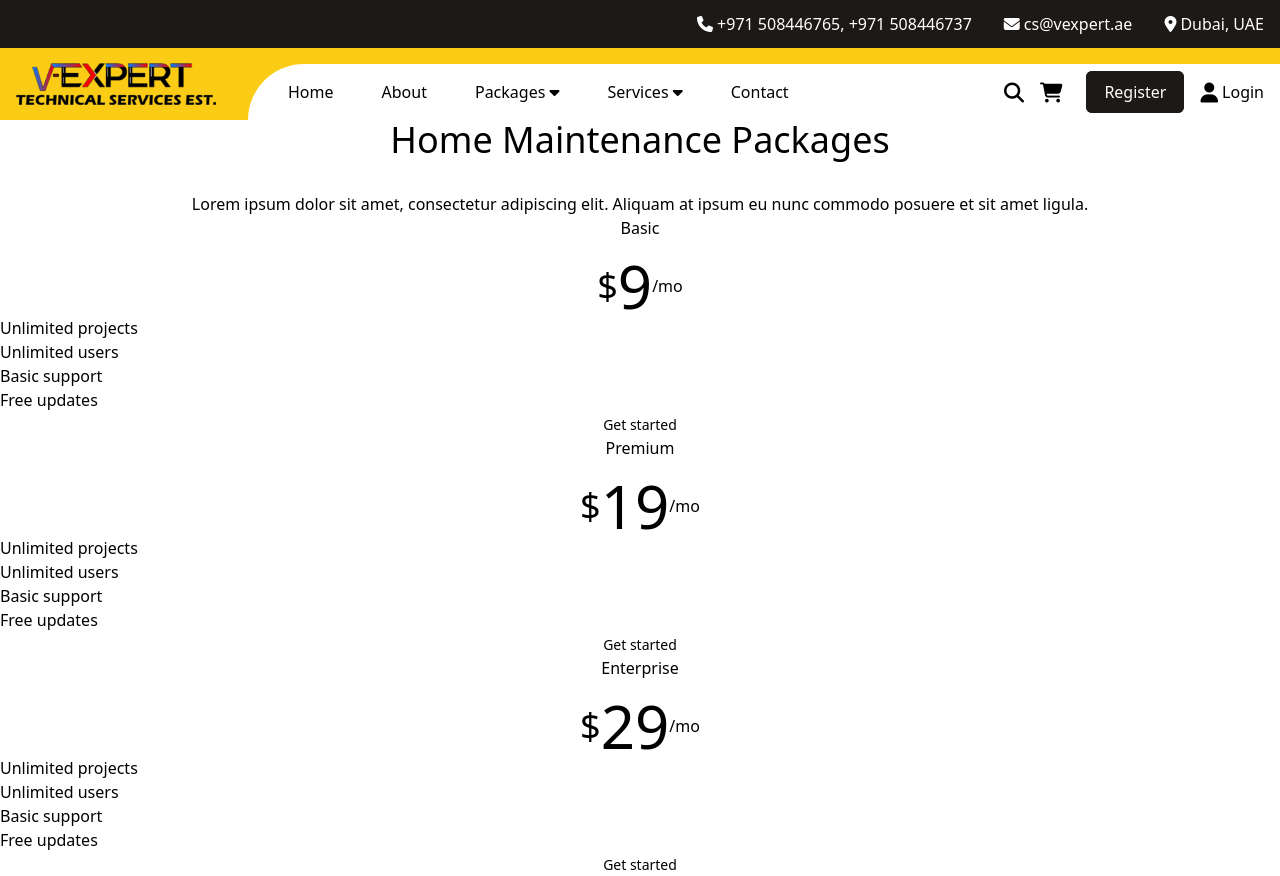
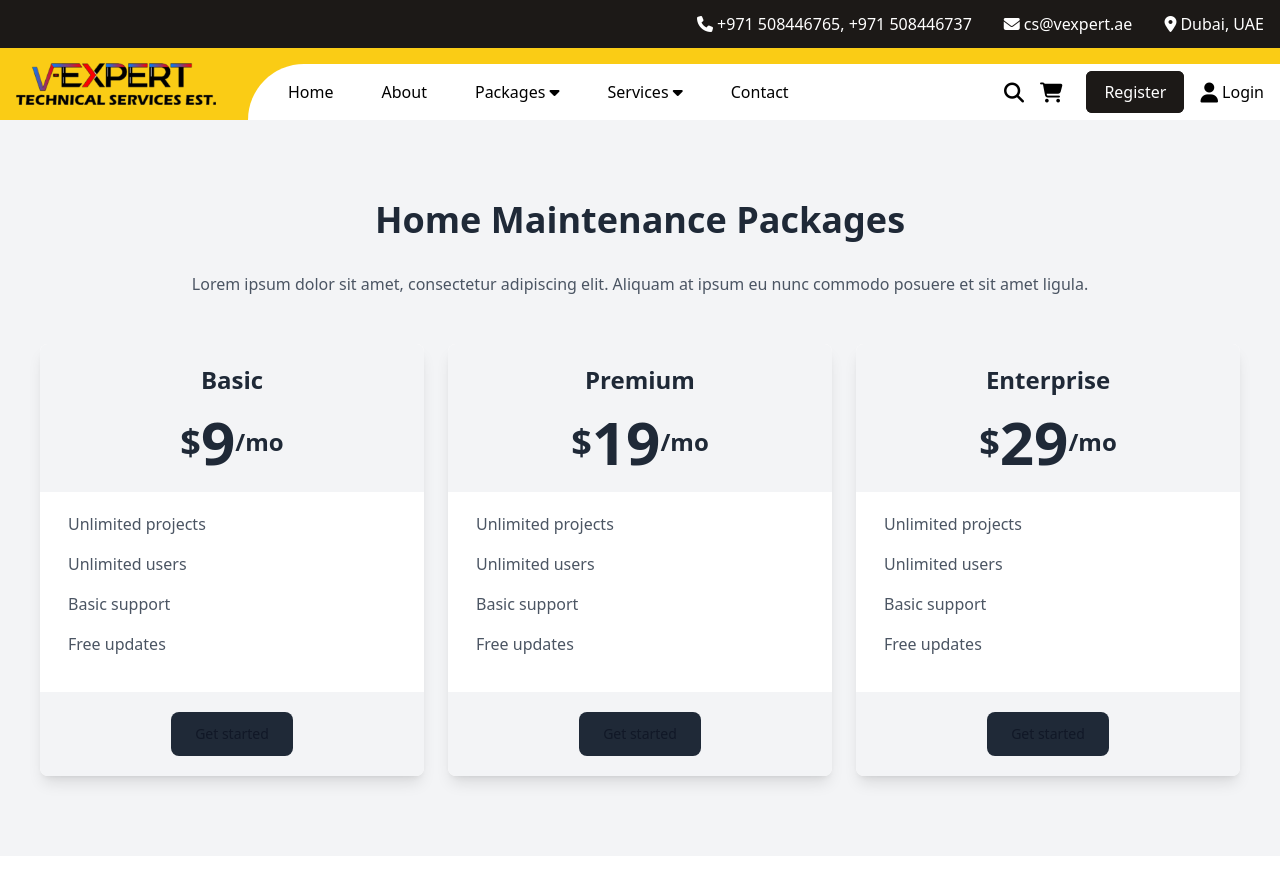
Before and after one commit to Anubhav-Pathak/V-Expert, a React (Create React App) app in the folder client/: page /packages in a window 1280 px wide. Built offline with nearby package versions, Linux system fonts and the light colour scheme.

Commit message:
Updated Package

```diff
--- a/client/src/assests/css/home.css
+++ b/client/src/assests/css/home.css
@@ -48,6 +48,34 @@
 
 .stats-clip{
     clip-path: polygon(0 0, 100% 0, 100% 75%, 90% 100%, 0 100%, 0% 50%);
+}
+
+/* ---------------------------------------------------------- */
+/* ---------------------- Services --------------------- */
+/* ---------------------------------------------------------- */
+
+.package-card{
+    position: relative;
+    border: 2px solid rgb(250 204 21);
+    border-top-right-radius: 20px;
+    border-bottom-left-radius: 20px;
+}
+.package-card::after, .package-card::before{
+    content: '';
+    position: absolute;
+    width: 30px;
+    height: 30px;
+    background-color: rgb(250 204 21);
+}
+.package-card::before{
+    clip-path: polygon(0 0, 0 100%, 100% 0);
+    top: 0;
+    left: 0;
+}
+.package-card::after{
+    clip-path: polygon(100% 100%, 0 100%, 100% 0);
+    bottom: 0;
+    right: 0;
 }
 
 /* ---------------------------------------------------------- */
--- a/client/src/assests/css/tailwind/output.css
+++ b/client/src/assests/css/tailwind/output.css
@@ -559,6 +559,40 @@ video {
   --tw-backdrop-sepia:  ;
 }
 
+.container {
+  width: 100%;
+}
+
+@media (min-width: 640px) {
+  .container {
+    max-width: 640px;
+  }
+}
+
+@media (min-width: 768px) {
+  .container {
+    max-width: 768px;
+  }
+}
+
+@media (min-width: 1024px) {
+  .container {
+    max-width: 1024px;
+  }
+}
+
+@media (min-width: 1280px) {
+  .container {
+    max-width: 1280px;
+  }
+}
+
+@media (min-width: 1536px) {
+  .container {
+    max-width: 1536px;
+  }
+}
+
 .absolute {
   position: absolute;
 }
@@ -596,16 +630,12 @@ video {
   top: 43px;
 }
 
-.top-\[-10px\] {
-  top: -10px;
+.top-\[-50px\] {
+  top: -50px;
 }
 
-.top-\[-30px\] {
-  top: -30px;
-}
-
-.top-\[-50px\] {
-  top: -50px;
+.bottom-8 {
+  bottom: 2rem;
 }
 
 .z-50 {
@@ -616,16 +646,8 @@ video {
   z-index: 10;
 }
 
-.z-40 {
-  z-index: 40;
-}
-
 .row-span-full {
   grid-row: 1 / -1;
-}
-
-.m-0 {
-  margin: 0px;
 }
 
 .mx-4 {
@@ -636,6 +658,16 @@ video {
 .mx-auto {
   margin-left: auto;
   margin-right: auto;
+}
+
+.-mx-3 {
+  margin-left: -0.75rem;
+  margin-right: -0.75rem;
+}
+
+.mx-3 {
+  margin-left: 0.75rem;
+  margin-right: 0.75rem;
 }
 
 .mr-4 {
@@ -674,20 +706,24 @@ video {
   margin-top: 0.5rem;
 }
 
+.mb-12 {
+  margin-bottom: 3rem;
+}
+
+.mb-6 {
+  margin-bottom: 1.5rem;
+}
+
 .mt-4 {
   margin-top: 1rem;
 }
 
-.mt-\[-10px\] {
-  margin-top: -10px;
+.mb-4 {
+  margin-bottom: 1rem;
 }
 
-.mt-\[-100px\] {
-  margin-top: -100px;
-}
-
-.mt-\[-140px\] {
-  margin-top: -140px;
+.ml-2 {
+  margin-left: 0.5rem;
 }
 
 .block {
@@ -718,16 +754,32 @@ video {
   height: 100vh;
 }
 
-.h-0\.5 {
-  height: 0.125rem;
-}
-
-.h-0 {
-  height: 0px;
+.h-\[400px\] {
+  height: 400px;
 }
 
 .h-1 {
   height: 0.25rem;
+}
+
+.h-\[200px\] {
+  height: 200px;
+}
+
+.h-\[300px\] {
+  height: 300px;
+}
+
+.h-\[250px\] {
+  height: 250px;
+}
+
+.h-\[2200px\] {
+  height: 2200px;
+}
+
+.h-\[220px\] {
+  height: 220px;
 }
 
 .min-h-\[100vh\] {
@@ -736,6 +788,10 @@ video {
 
 .min-h-full {
   min-height: 100%;
+}
+
+.min-h-\[200px\] {
+  min-height: 200px;
 }
 
 .w-\[100\%\] {
@@ -754,10 +810,6 @@ video {
   width: 100%;
 }
 
-.w-\[200px\] {
-  width: 200px;
-}
-
 .w-\[50px\] {
   width: 50px;
 }
@@ -770,28 +822,28 @@ video {
   max-width: 1400px;
 }
 
-.max-w-\[150px\] {
-  max-width: 150px;
+.max-w-sm {
+  max-width: 24rem;
+}
+
+.max-w-\[800px\] {
+  max-width: 800px;
+}
+
+.max-w-\[1000px\] {
+  max-width: 1000px;
 }
 
 .cursor-pointer {
   cursor: pointer;
 }
 
-.grid-cols-2 {
-  grid-template-columns: repeat(2, minmax(0, 1fr));
+.grid-cols-\[35\%_65\%\] {
+  grid-template-columns: 35% 65%;
 }
 
-.grid-cols-\[30\%_70\%\] {
-  grid-template-columns: 30% 70%;
-}
-
-.grid-cols-\[40\%_60\%\] {
-  grid-template-columns: 40% 60%;
-}
-
-.grid-cols-\[35\%_65\%\] {
-  grid-template-columns: 35% 65%;
+.grid-cols-1 {
+  grid-template-columns: repeat(1, minmax(0, 1fr));
 }
 
 .grid-rows-3 {
@@ -808,18 +860,6 @@ video {
 
 .flex-wrap-reverse {
   flex-wrap: wrap-reverse;
-}
-
-.place-items-start {
-  place-items: start;
-}
-
-.place-items-center {
-  place-items: center;
-}
-
-.place-items-stretch {
-  place-items: stretch;
 }
 
 .items-center {
@@ -846,13 +886,8 @@ video {
   gap: 2rem;
 }
 
-.gap-10 {
-  gap: 2.5rem;
-}
-
-.gap-x-8 {
-  -webkit-column-gap: 2rem;
-          column-gap: 2rem;
+.gap-4 {
+  gap: 1rem;
 }
 
 .gap-x-4 {
@@ -860,12 +895,8 @@ video {
           column-gap: 1rem;
 }
 
-.gap-y-4 {
-  row-gap: 1rem;
-}
-
-.gap-y-8 {
-  row-gap: 2rem;
+.overflow-hidden {
+  overflow: hidden;
 }
 
 .rounded-md {
@@ -878,6 +909,10 @@ video {
 
 .rounded {
   border-radius: 0.25rem;
+}
+
+.rounded-lg {
+  border-radius: 0.5rem;
 }
 
 .border-2 {
@@ -909,25 +944,22 @@ video {
   background-color: rgb(28 25 23 / var(--tw-bg-opacity));
 }
 
-.bg-yellow-500 {
+.bg-gray-100 {
   --tw-bg-opacity: 1;
-  background-color: rgb(234 179 8 / var(--tw-bg-opacity));
+  background-color: rgb(243 244 246 / var(--tw-bg-opacity));
+}
+
+.bg-gray-800 {
+  --tw-bg-opacity: 1;
+  background-color: rgb(31 41 55 / var(--tw-bg-opacity));
 }
 
 .p-4 {
   padding: 1rem;
 }
 
-.p-0 {
-  padding: 0px;
-}
-
-.p-8 {
-  padding: 2rem;
-}
-
-.p-12 {
-  padding: 3rem;
+.p-5 {
+  padding: 1.25rem;
 }
 
 .py-2 {
@@ -955,11 +987,6 @@ video {
   padding-bottom: 2rem;
 }
 
-.px-16 {
-  padding-left: 4rem;
-  padding-right: 4rem;
-}
-
 .px-8 {
   padding-left: 2rem;
   padding-right: 2rem;
@@ -970,19 +997,24 @@ video {
   padding-bottom: 3rem;
 }
 
-.py-16 {
-  padding-top: 4rem;
-  padding-bottom: 4rem;
-}
-
-.py-14 {
-  padding-top: 3.5rem;
-  padding-bottom: 3.5rem;
-}
-
 .py-7 {
   padding-top: 1.75rem;
   padding-bottom: 1.75rem;
+}
+
+.px-6 {
+  padding-left: 1.5rem;
+  padding-right: 1.5rem;
+}
+
+.py-20 {
+  padding-top: 5rem;
+  padding-bottom: 5rem;
+}
+
+.py-3 {
+  padding-top: 0.75rem;
+  padding-bottom: 0.75rem;
 }
 
 .pl-2 {
@@ -1028,9 +1060,14 @@ video {
   line-height: 1.75rem;
 }
 
-.text-9xl {
-  font-size: 8rem;
+.text-7xl {
+  font-size: 4.5rem;
   line-height: 1;
+}
+
+.text-xs {
+  font-size: 0.75rem;
+  line-height: 1rem;
 }
 
 .text-4xl {
@@ -1038,9 +1075,9 @@ video {
   line-height: 2.5rem;
 }
 
-.text-8xl {
-  font-size: 6rem;
-  line-height: 1;
+.text-2xl {
+  font-size: 1.5rem;
+  line-height: 2rem;
 }
 
 .text-6xl {
@@ -1048,9 +1085,9 @@ video {
   line-height: 1;
 }
 
-.text-7xl {
-  font-size: 4.5rem;
-  line-height: 1;
+.text-sm {
+  font-size: 0.875rem;
+  line-height: 1.25rem;
 }
 
 .text-3xl {
@@ -1058,18 +1095,28 @@ video {
   line-height: 2.25rem;
 }
 
-.text-sm {
-  font-size: 0.875rem;
-  line-height: 1.25rem;
+.font-bold {
+  font-weight: 700;
 }
 
-.text-xs {
-  font-size: 0.75rem;
-  line-height: 1rem;
+.font-semibold {
+  font-weight: 600;
 }
 
 .leading-4 {
   line-height: 1rem;
+}
+
+.leading-3 {
+  line-height: .75rem;
+}
+
+.leading-normal {
+  line-height: 1.5;
+}
+
+.leading-relaxed {
+  line-height: 1.625;
 }
 
 .text-black {
@@ -1087,14 +1134,25 @@ video {
   color: rgb(250 204 21 / var(--tw-text-opacity));
 }
 
-.text-yellow-600 {
+.text-gray-800 {
   --tw-text-opacity: 1;
-  color: rgb(202 138 4 / var(--tw-text-opacity));
+  color: rgb(31 41 55 / var(--tw-text-opacity));
 }
 
-.text-yellow-500 {
+.text-gray-600 {
   --tw-text-opacity: 1;
-  color: rgb(234 179 8 / var(--tw-text-opacity));
+  color: rgb(75 85 99 / var(--tw-text-opacity));
+}
+
+.text-gray-900 {
+  --tw-text-opacity: 1;
+  color: rgb(17 24 39 / var(--tw-text-opacity));
+}
+
+.shadow-lg {
+  --tw-shadow: 0 10px 15px -3px rgb(0 0 0 / 0.1), 0 4px 6px -4px rgb(0 0 0 / 0.1);
+  --tw-shadow-colored: 0 10px 15px -3px var(--tw-shadow-color), 0 4px 6px -4px var(--tw-shadow-color);
+  box-shadow: var(--tw-ring-offset-shadow, 0 0 #0000), var(--tw-ring-shadow, 0 0 #0000), var(--tw-shadow);
 }
 
 .outline-none {
@@ -1137,6 +1195,11 @@ a {
   background-color: rgb(234 179 8 / var(--tw-bg-opacity));
 }
 
+.hover\:bg-gray-700:hover {
+  --tw-bg-opacity: 1;
+  background-color: rgb(55 65 81 / var(--tw-bg-opacity));
+}
+
 .hover\:text-yellow-400:hover {
   --tw-text-opacity: 1;
   color: rgb(250 204 21 / var(--tw-text-opacity));
@@ -1154,6 +1217,10 @@ a {
 
   .sm\:max-w-3xl {
     max-width: 48rem;
+  }
+
+  .sm\:grid-cols-3 {
+    grid-template-columns: repeat(3, minmax(0, 1fr));
   }
 
   .sm\:items-start {
@@ -1183,15 +1250,16 @@ a {
     font-size: 2.25rem;
     line-height: 2.5rem;
   }
+
+  .sm\:text-6xl {
+    font-size: 3.75rem;
+    line-height: 1;
+  }
 }
 
 @media (min-width: 768px) {
-  .md\:absolute {
-    position: absolute;
-  }
-
-  .md\:relative {
-    position: relative;
+  .md\:mb-0 {
+    margin-bottom: 0px;
   }
 
   .md\:w-\[200px\] {
@@ -1202,8 +1270,8 @@ a {
     width: 150px;
   }
 
-  .md\:justify-between {
-    justify-content: space-between;
+  .md\:flex-row {
+    flex-direction: row;
   }
 
   .md\:text-9xl {
@@ -1258,6 +1326,10 @@ a {
 
   .lg\:hidden {
     display: none;
+  }
+
+  .lg\:h-\[300px\] {
+    height: 300px;
   }
 
   .lg\:min-h-fit {
--- /dev/null
+++ b/client/src/components/pages/home/packageCard.js
@@ -0,0 +1,19 @@
+import React from 'react'
+const PackageCard = (props) => {
+    return (
+        <article className='package-card flex flex-col items-center gap-4 text-left px-8 py-4 h-[220px] lg:h-[300px] relative'>
+            <h3 className='text-xl'>{props.type}</h3>
+            <div>
+                <p className='text-xs'>Annual Package</p>
+                <h1 className='text-4xl text-center'>{props.price}<strong className='text-sm ml-2'>AED / year</strong></h1>
+            </div>
+            <ul className='text-sm leading-relaxed'>
+                {(props.pm) ? <li>Preventive Maintenance - {props.pm}</li> : ""}
+                {(props.rsc) ? <li>Regular Service Callout - {props.rsc}</li> : ""}
+                {(props.hs) ? <li>Handyman Services - {props.hs}</li> : ""}
+            </ul>
+            <a href='/' className='py-2 px-4 bg-yellow-400 absolute bottom-8'>Book Now</a>
+        </article>
+    )
+}
+export default PackageCard;
--- a/client/src/components/pages/home/stats.js
+++ b/client/src/components/pages/home/stats.js
@@ -2,7 +2,7 @@ import React from 'react'
 
 const Stats = () => {
   return (
-    <section className='flex flex-wrap-reverse gap-8 items-center justify-center md:justify-between max-w-[1400px] mx-auto px-4 py-8 relative z-10'>
+    <section className='flex flex-wrap-reverse gap-8 items-center justify-center lg:justify-between max-w-[1400px] mx-auto px-4 py-8 relative z-10'>
         <article className='grid grid-cols-[35%_65%] grid-rows-3 gap-x-4'>
             <h1 className='row-span-full text-7xl md:text-9xl text-yellow-400 flex items-center justify-center'>15+</h1>
             <p className='flex items-center text-xl md:text-4xl mt-3'><p>Years</p><span className='w-[50px] md:w-[150px] h-1 bg-yellow-400 ml-4 mt-2'></span></p>
```
Also changed, not shown: client/src/components/pages/home/home.js (+2 -46 lines), client/src/components/pages/home/package.js (added, +44 -0 lines).
